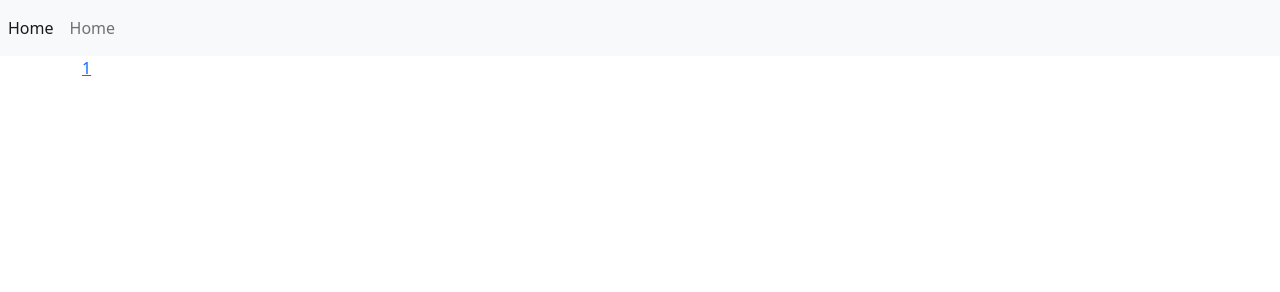
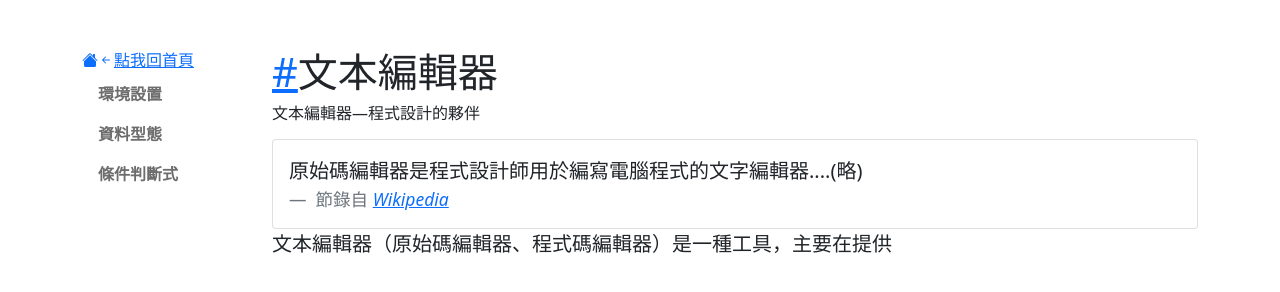
Before and after one commit to a78526598/PythonLearningWeb, a plain HTML site: page chapters/Environment.html in a window 1280 px wide. Drawn offline with nearby package versions, Linux system fonts and the light colour scheme.

Commit message:
Add content to Environment.html and change btn bg

```diff
--- a/chapters/Environment.html
+++ b/chapters/Environment.html
@@ -5,23 +5,41 @@
     <meta name="viewport" content="width=device-width, initial-scale=1.0">
     <title>Document</title>
     <link href="https://cdn.jsdelivr.net/npm/bootstrap@5.0.0/dist/css/bootstrap.min.css" rel="stylesheet" integrity="sha384-wEmeIV1mKuiNpC+IOBjI7aAzPcEZeedi5yW5f2yOq55WWLwNGmvvx4Um1vskeMj0" crossorigin="anonymous">
+    <link rel="stylesheet" href="style.css">
 </head>
 <body>
-    <nav class="navbar navbar-expand navbar-light bg-light">
-        <div class="nav navbar-nav">
-            <a class="nav-item nav-link active" href="#" aria-current="page"
-                >Home <span class="visually-hidden">(current)</span></a
-            >
-            <a class="nav-item nav-link" href="#">Home</a>
-        </div>
-    </nav>
     <div class="container">
         <div class="row">
-            <div class="col-2">
-                <a href="#">1</a>
+            <div class="col-2 mt-5">
+                <a href="../index.html" id="Home"><svg xmlns="http://www.w3.org/2000/svg" width="16" height="16" fill="currentColor" class="bi bi-house-fill" viewBox="0 0 16 16">
+                    <path d="M8.707 1.5a1 1 0 0 0-1.414 0L.646 8.146a.5.5 0 0 0 .708.708L8 2.207l6.646 6.647a.5.5 0 0 0 .708-.708L13 5.793V2.5a.5.5 0 0 0-.5-.5h-1a.5.5 0 0 0-.5.5v1.293z"/>
+                    <path d="m8 3.293 6 6V13.5a1.5 1.5 0 0 1-1.5 1.5h-9A1.5 1.5 0 0 1 2 13.5V9.293z"/>
+                  </svg><svg xmlns="http://www.w3.org/2000/svg" width="16" height="16" fill="currentColor" class="bi bi-arrow-left-short" viewBox="0 0 16 16">
+                <path fill-rule="evenodd" d="M12 8a.5.5 0 0 1-.5.5H5.707l2.147 2.146a.5.5 0 0 1-.708.708l-3-3a.5.5 0 0 1 0-.708l3-3a.5.5 0 1 1 .708.708L5.707 7.5H11.5a.5.5 0 0 1 .5.5"/>
+                </svg>點我回首頁</a>
+                <a href="Environment.html" class="nav-link" aria-current="page">環境設置</a>
+                <a href="DataTypes.html" class="nav-link">資料型態</a>
+                <a href="#" class="nav-link">條件判斷式</a>
             </div>
-            <div class="col-10">
-
+            <div class="col-10 mt-5">
+                <h1 class="ArticleTitle"><a href="#">#</a>文本編輯器</h1>
+                <h6>文本編輯器—程式設計的夥伴</h5>
+                <div class="card mt-3">
+                    <div class="card-body">
+                        <blockquote class="blockquote mb-0">
+                            <p>原始碼編輯器是程式設計師用於編寫電腦程式的文字編輯器....(略)</p>
+                            <footer class="blockquote-footer">
+                                節錄自
+                                <cite title="Source title"><a href="https://zh.wikipedia.org/zh-tw/%E6%BA%90%E4%BB%A3%E7%A0%81%E7%BC%96%E8%BE%91%E5%99%A8">Wikipedia</a></cite>
+                            </footer>
+                        </blockquote>
+                    </div>
+                </div>
+                <section class="content">
+                    <p>
+                        文本編輯器（原始碼編輯器、程式碼編輯器）是一種工具，主要在提供
+                    </p>
+                </section>
             </div>
         </div>
     </div>
--- /dev/null
+++ b/chapters/style.css
@@ -0,0 +1,17 @@
+#Home{
+    display: inline-flex;
+    align-items: center;
+}
+.nav-link{
+    color: rgb(109, 109, 109);
+    font-weight: 600;
+}
+.nav-link:hover{
+    background-color: rgb(249, 249, 249);
+}
+pre{
+    background-color: rgb(250, 250, 250);
+}
+.content{
+    font-size: 20px;
+}
--- a/style.css
+++ b/style.css
@@ -9,5 +9,7 @@
 }
 #GetStarted{
   border-radius: 4px;
+  background-color: rgb(155, 216, 240);
+  color: rgb(20, 76, 98);
 }
 #GetStarted:active,#GetStarted:focus{outline: none; box-shadow: none;}
```
Also changed, not shown: chapters/DataTypes.html (+12 -11 lines), index.html (+1 -1 lines).
